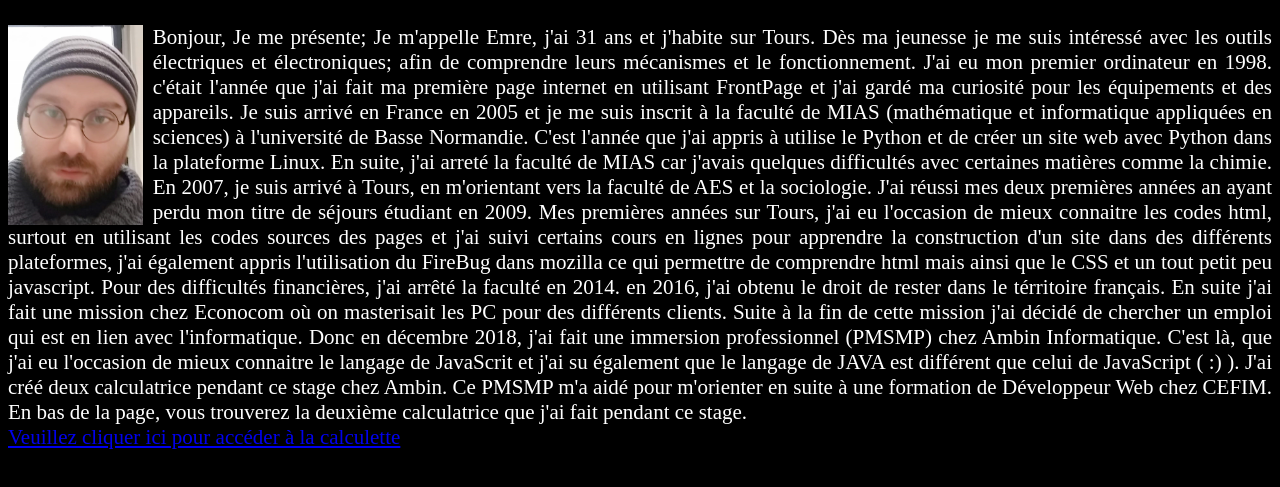
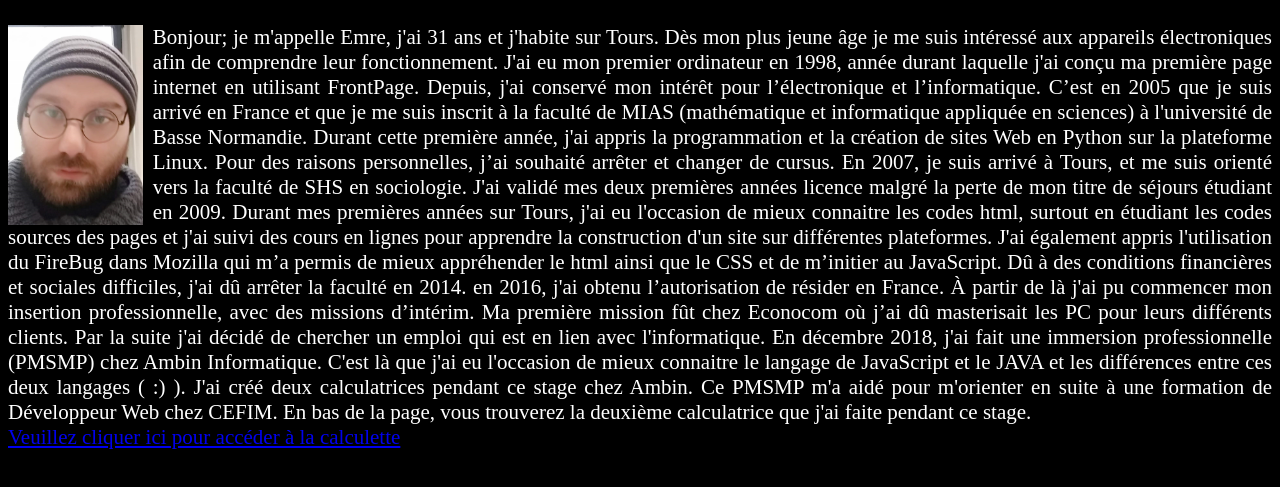
Before and after one commit to reemm123/hello-world, a plain HTML site: page index.html in a window 1280 px wide. Shown: the part 79-566 px from the top of the page. Drawn offline with Linux system fonts and the light colour scheme.

Commit message:
Update index.html

```diff
--- a/index.html
+++ b/index.html
@@ -11,13 +11,14 @@
 	<img align="left" class="pic" src="me.jpg" height:="" 200px;="" style="height: 200px;">
 	</img>
 <div id = "text" >
-Bonjour,
+Bonjour; je m'appelle Emre, j'ai 31 ans et j'habite sur Tours. Dès mon plus jeune âge je me suis intéressé aux appareils électroniques afin de comprendre leur fonctionnement. J'ai eu mon premier ordinateur en 1998, année durant laquelle j'ai conçu ma première page internet en utilisant FrontPage. Depuis, j'ai conservé mon intérêt pour l’électronique et l’informatique.
 
-	Je me présente; Je m'appelle Emre, j'ai 31 ans et j'habite sur Tours. Dès ma jeunesse je me suis intéressé avec les outils électriques et électroniques; afin de comprendre leurs mécanismes et le fonctionnement. J'ai eu mon premier ordinateur en 1998. c'était l'année que j'ai fait ma première page internet en utilisant FrontPage et j'ai gardé ma curiosité pour les équipements et des appareils.
-	Je suis arrivé en France en 2005 et je me suis inscrit à la faculté de MIAS (mathématique et informatique appliquées en sciences) à l'université de Basse Normandie. C'est l'année que j'ai appris à utilise le Python et de créer un site web avec Python dans la plateforme Linux. En suite, j'ai arreté la faculté de MIAS car j'avais quelques difficultés avec certaines matières comme la chimie. En 2007, je suis arrivé à Tours, en m'orientant vers la faculté de AES et la sociologie. J'ai réussi mes deux premières années an ayant perdu mon titre de séjours étudiant en 2009. Mes premières années sur Tours, j'ai eu l'occasion de mieux connaitre les codes html, surtout en utilisant les codes sources des pages et j'ai suivi certains cours en lignes pour apprendre la construction d'un site dans des différents plateformes, j'ai également appris l'utilisation du FireBug dans mozilla ce qui permettre de comprendre html mais ainsi que le CSS et un tout petit peu javascript.
-	Pour des difficultés financières, j'ai arrêté la faculté en 2014. en 2016, j'ai obtenu le droit de rester dans le térritoire français. En suite j'ai fait une
-	mission chez Econocom où on masterisait les PC pour des différents clients. Suite à la fin de cette mission j'ai décidé de chercher un emploi qui est en lien avec l'informatique. Donc en décembre 2018, j'ai fait une immersion professionnel (PMSMP) chez Ambin Informatique. C'est là, que j'ai eu l'occasion de mieux connaitre le langage de JavaScrit et j'ai su également que le langage de JAVA est différent que celui de JavaScript ( :) ). J'ai créé deux calculatrice pendant ce stage chez Ambin. Ce PMSMP m'a aidé pour m'orienter en suite à une formation de Développeur Web chez CEFIM.
-	En bas de la page, vous trouverez la deuxième calculatrice que j'ai fait pendant ce stage.
+C’est en 2005 que je suis arrivé en France et que je me suis inscrit à la faculté de MIAS (mathématique et informatique appliquée en sciences) à l'université de Basse Normandie. Durant cette première année, j'ai appris la programmation et la création de sites Web en Python sur la plateforme Linux. Pour des raisons personnelles, j’ai souhaité arrêter et changer de cursus.
+
+En 2007, je suis arrivé à Tours, et me suis orienté vers la faculté de SHS en sociologie. J'ai validé mes deux premières années licence malgré la perte de mon titre de séjours étudiant en 2009. Durant mes premières années sur Tours, j'ai eu l'occasion de mieux connaitre les codes html, surtout en étudiant les codes sources des pages et j'ai suivi des cours en lignes pour apprendre la construction d'un site sur différentes plateformes. J'ai également appris l'utilisation du FireBug dans Mozilla qui m’a permis de mieux appréhender le html ainsi que le CSS et de m’initier au JavaScript.
+
+Dû à des conditions financières et sociales difficiles, j'ai dû arrêter la faculté en 2014. en 2016, j'ai obtenu l’autorisation de résider en France. À partir de là j'ai pu commencer mon insertion professionnelle, avec des missions d’intérim. Ma première mission fût chez Econocom où j’ai dû masterisait les PC pour leurs différents clients. Par la suite j'ai décidé de chercher un emploi qui est en lien avec l'informatique.  En décembre 2018, j'ai fait une immersion professionnelle (PMSMP) chez Ambin Informatique. C'est là que j'ai eu l'occasion de mieux connaitre le langage de JavaScript et le JAVA et les différences entre ces deux langages ( :) ). J'ai créé deux calculatrices pendant ce stage chez Ambin. Ce PMSMP m'a aidé pour m'orienter en suite à une formation de Développeur Web chez CEFIM. En bas de la page, vous trouverez la deuxième calculatrice que j'ai faite pendant ce stage.
+
 </div>
 <div>
 <a href="http://stagiaires.ambin.fr/emric-18/v2/" target="_blank">Veuillez cliquer ici pour accéder à la calculette</a>
```
